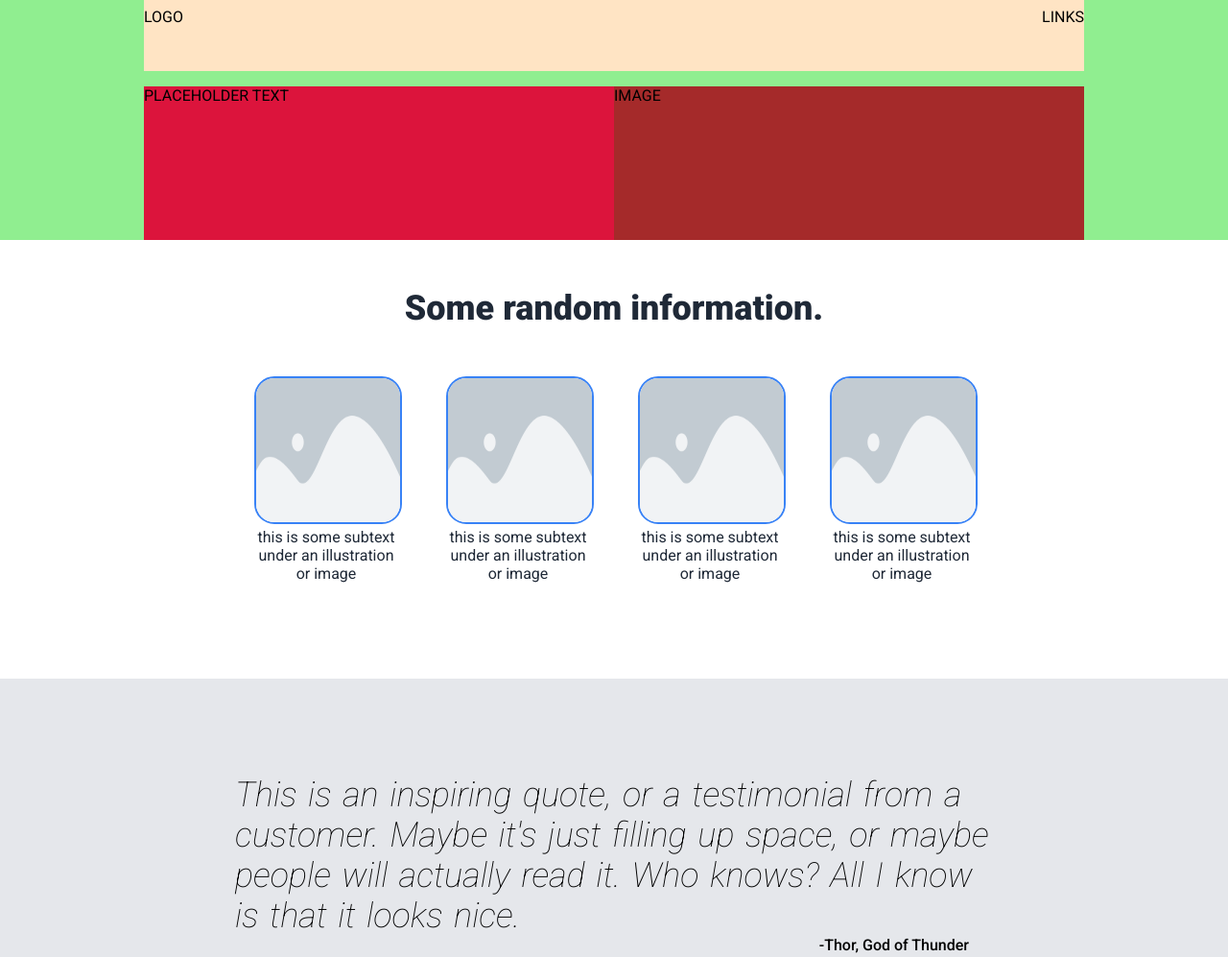
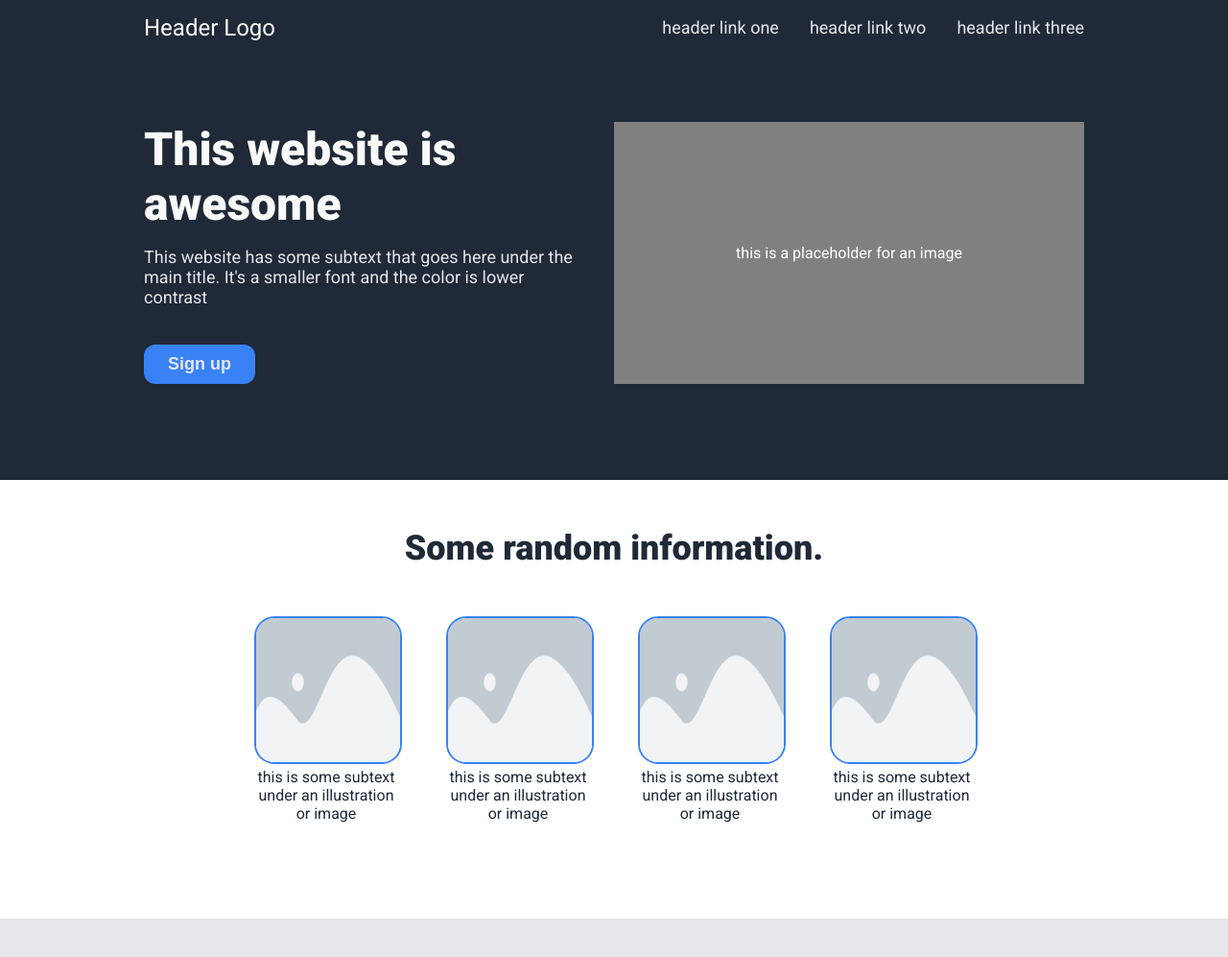
Before and after one commit to vrexitus/landing-page-project, a plain HTML site: page index.html in a window 1280 px wide. Shown: the top 997 px of the page at 96% size. Drawn offline with Linux system fonts and the light colour scheme.

Commit message:
finished header

```diff
--- a/index.html
+++ b/index.html
@@ -12,18 +12,26 @@
         <div class="header">
             <div class="top-header">
                 <div class="logo">
-                    LOGO
+                    Header Logo
                 </div>
                 <div class="links">
-                    LINKS
+                    <ul>
+                        <li>header link one</li>
+                        <li>header link two</li>
+                        <li>header link three</li>
+                    </ul>
                 </div>
             </div>
             <div class="sub-header">
                 <div class="left-sub">
-                    PLACEHOLDER TEXT
+                    <div class="sub-title">This website is awesome</div>
+                    <div class="sub-paragraph">This website has some subtext that goes here under the main title. It's a smaller font and the color is lower contrast</div>
+                    <div class="sub-button">
+                        <button class="subbutton">Sign up</button>
+                    </div>
                 </div>
                 <div class="right-sub">
-                    IMAGE
+                    this is a placeholder for an image
                 </div>
             </div>
         </div>
@@ -35,19 +43,19 @@
                 </div>
                 <div class="first-bottom">
                     <div class="card">
-                        <img src="./images/placeholder.png" alt="placeholder">
+                        <img class="card-img" src="./images/placeholder.png" alt="placeholder">
                         <div class="text">this is some subtext under an illustration or image</div>
                     </div>
                     <div class="card">
-                        <img src="./images/placeholder.png" alt="placeholder">
+                        <img class="card-img" src="./images/placeholder.png" alt="placeholder">
                         <div class="text">this is some subtext under an illustration or image</div>
                     </div>
                     <div class="card">
-                        <img src="./images/placeholder.png" alt="placeholder">
+                        <img class="card-img" src="./images/placeholder.png" alt="placeholder">
                         <div class="text">this is some subtext under an illustration or image</div>
                     </div>
                     <div class="card">
-                        <img src="./images/placeholder.png" alt="placeholder">
+                        <img class="card-img" src="./images/placeholder.png" alt="placeholder">
                         <div class="text">this is some subtext under an illustration or image</div>
                     </div>
                 </div>
@@ -71,7 +79,7 @@
                         </div>
                     </div>
                     <div class="third-right">
-                        <button>Sign up</button>
+                        <button class="signup-button">Sign up</button>
                     </div>
                 </div>
             </div>
--- a/style.css
+++ b/style.css
@@ -9,12 +9,13 @@ body {
 /* HEADER */
 
 .header {
-    height:250px;
+    height:400px;
     display: flex;
     flex-direction: column;
     padding: 0px 150px;
-    gap: 16px;
-    background-color: lightgreen;
+    padding-bottom: 100px;
+    gap: 70px;
+    background-color: #1F2937;
 }
 
 .top-header {
@@ -22,27 +23,81 @@ body {
     flex: 1 0 auto;
     flex-shrink: 0;
     justify-content: space-between;
-    padding-top: 8px;
-    background-color: bisque;
+    align-items: center;
+    background-color: #1F2937;
+}
+
+.logo {
+    color: #F9FAF8;
+    font-size: 24px;
+}
+
+.links {
+    display: flex;
+    color: #e5e7eb;
+    font-size: 18px;
+    justify-content: center;
+}
+
+ul {
+    gap: 32px;
+    display: flex;
+    flex-direction: row;
+    list-style: none;
 }
 
 .sub-header {
     display: flex;
-    flex: 3 0 auto;
-    background-color: cadetblue;
-    justify-content: space-between;
+    flex-direction: row;
+    flex-wrap: nowrap;
+    height: 300px;
 }
 
 .left-sub {
     display: flex;
     flex: 1;
-    background-color: crimson;
+    flex-direction: column;
+    gap: 16px;
+}
+
+.sub-title {
+    display: flex;
+    flex: 1;
+    font-size: 48px;
+    color: #F9FAF8;
+    font-weight: 900;
+    max-width: 500px;
+}
+
+.sub-paragraph {
+    display: flex;
+    flex: 1;
+    font-size: 18px;
+    color: #e5e7eb;
+    max-width: 450px;
+}
+
+.sub-button {
+    display: flex;
+}
+
+.subbutton {
+    background: #3882f6;
+    padding: 10px 25px;
+    border: none;
+    border-radius: 12px;
+    font-size: 18px;
+    color: #e5e7eb;
+    font-weight: bold;
 }
 
 .right-sub {
     display: flex;
     flex: 1;
-    background-color: brown;
+    justify-content: center;
+    align-items: center;
+    background-color: gray;
+    color: white;
 }
 
 /* END OF HEADER */
@@ -90,7 +145,7 @@ body {
     max-width: 150px;
 }
 
-img {
+.card-img {
     height: 150px;
     width: 150px;
     border-radius: 21px;
@@ -183,7 +238,7 @@ img {
     font-weight: bold;
 }
 
-button {
+.signup-button {
     background: none;
     padding: 12px 25px;
     border: none;
```
